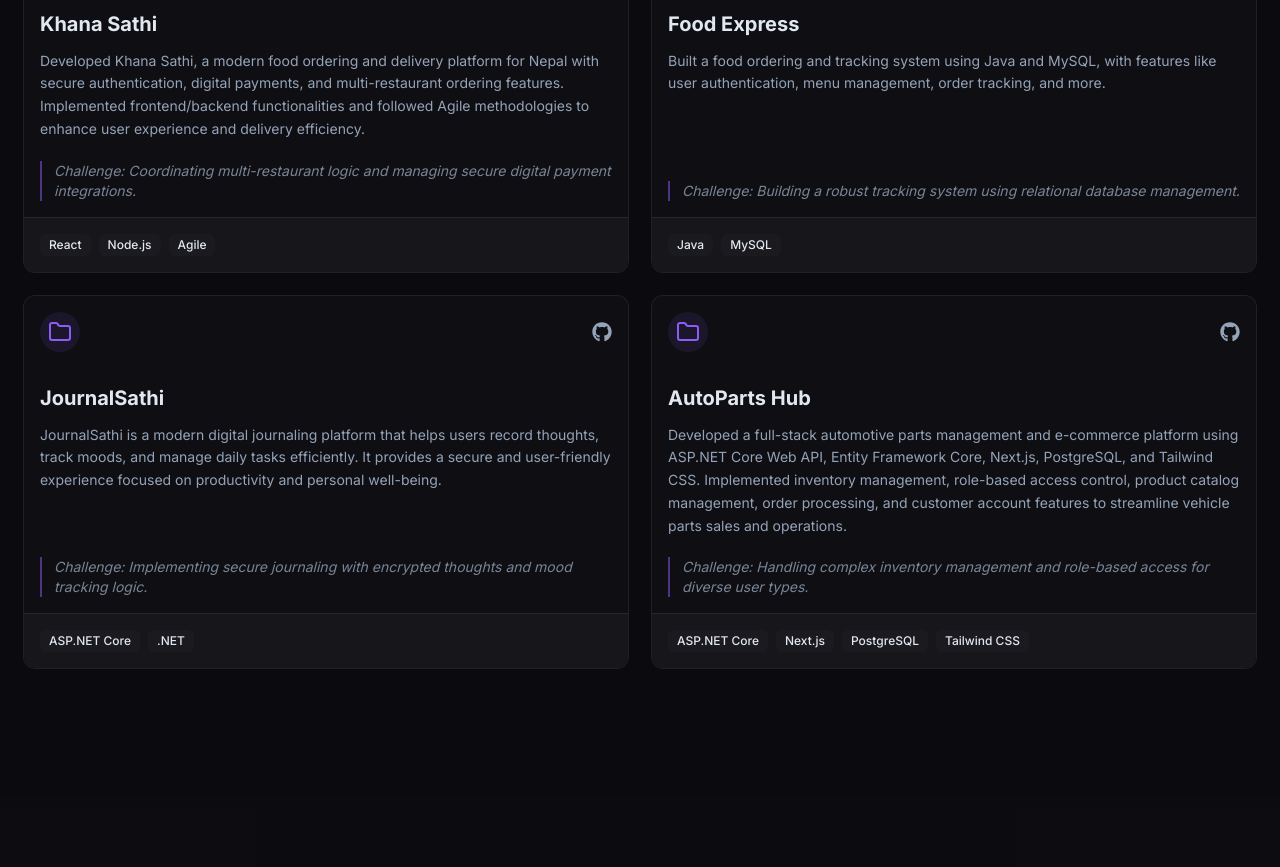
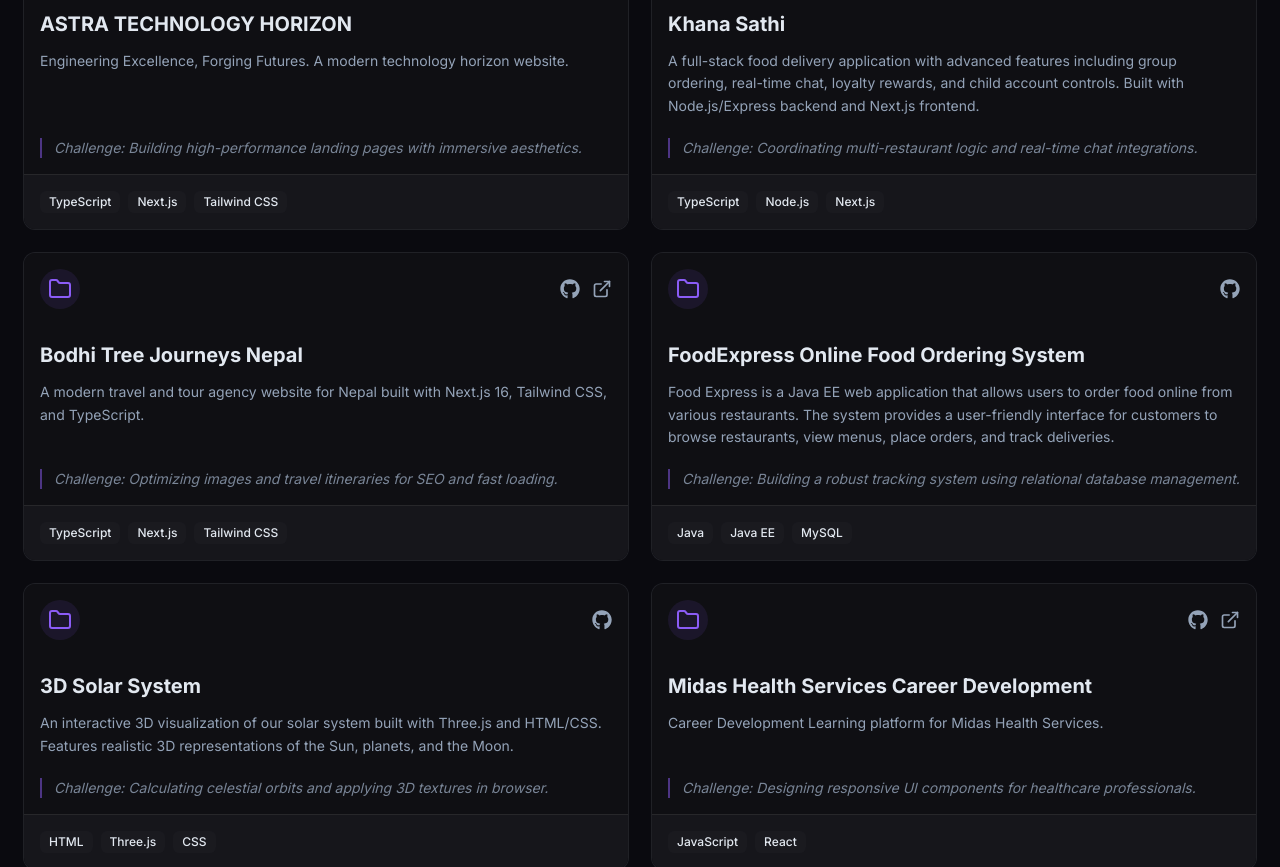
Before and after one commit to nispal155/Portfolio_Nispal, a Next.js app: page / in a window 1280 px wide. Shown: the part 1980-2847 px from the top of the page. Built offline with nearby package versions, Linux system fonts and the light colour scheme.

Commit message:
Update: Integrate GitHub projects, update contact email, and add Visme Form placeholder

```diff
--- /dev/null
+++ b/fetch_repos.js
@@ -0,0 +1,37 @@
+const fs = require('fs');
+
+async function fetchRepos() {
+  const res = await fetch('https://api.github.com/users/nispal155/repos?per_page=100&type=public');
+  const repos = await res.json();
+  const projects = [];
+
+  for (const repo of repos) {
+    if (repo.name === 'nispal155' || repo.name === 'Portfolio_Nispal') continue; // Skip profile readme and current portfolio
+
+    console.log("Fetching README for", repo.name);
+    let readme = "";
+    try {
+      const readmeRes = await fetch(`https://api.github.com/repos/nispal155/${repo.name}/readme`);
+      if (readmeRes.ok) {
+        const data = await readmeRes.json();
+        readme = Buffer.from(data.content, 'base64').toString('utf8');
+      }
+    } catch (e) {
+      console.error(e);
+    }
+
+    projects.push({
+      title: repo.name.replace(/-/g, ' '),
+      description: repo.description || "Project from GitHub",
+      readmeSnippet: readme.substring(0, 300).replace(/\n/g, ' '),
+      technologies: repo.language ? [repo.language] : [],
+      repoUrl: repo.html_url,
+      liveUrl: repo.homepage || ""
+    });
+  }
+
+  fs.writeFileSync('github_projects_dump.json', JSON.stringify(projects, null, 2));
+  console.log("Done. Saved to github_projects_dump.json");
+}
+
+fetchRepos();
--- /dev/null
+++ b/github_projects_dump.json
@@ -0,0 +1,100 @@
+[
+  {
+    "title": "3D Solar System",
+    "description": "Project from GitHub",
+    "readmeSnippet": "# 3D Solar System  An interactive 3D visualization of our solar system built with Three.js and HTML/CSS.  ## Features  - Realistic 3D representation of the Sun, planets, and the Moon - Interactive controls to toggle orbits, rotation, and planet labels - Click on celestial bodies to view detailed inf",
+    "technologies": [
+      "HTML"
+    ],
+    "repoUrl": "https://github.com/nispal155/3D-Solar-System",
+    "liveUrl": ""
+  },
+  {
+    "title": "Application Development",
+    "description": "This the repo for the Application Development Module",
+    "readmeSnippet": "# 🌟 Application Development – Module Tasks  Welcome to my **Application Development** module repository!   This repository contains all the C# programming tasks, assignments, and exercises completed as part of my coursework.   Each task focuses on mastering **core programming concepts**, **C# synta",
+    "technologies": [
+      "C#"
+    ],
+    "repoUrl": "https://github.com/nispal155/Application-Development",
+    "liveUrl": ""
+  },
+  {
+    "title": "ASTRA_TECHNOLOGY_HORIZON",
+    "description": "Project from GitHub",
+    "readmeSnippet": "<div align=\"center\">   <img src=\"https://capsule-render.vercel.app/api?type=waving&color=0:2563EB,100:F59E0B&height=200&section=header&text=Astra%20Technology%20Horizon&fontSize=50&fontAlignY=38&desc=Engineering%20Excellence,%20Forging%20Futures.&descAlignY=60&descAlign=50&fontColor=ffffff\" alt=\"Ast",
+    "technologies": [
+      "TypeScript"
+    ],
+    "repoUrl": "https://github.com/nispal155/ASTRA_TECHNOLOGY_HORIZON",
+    "liveUrl": "https://astra-technology-horizon.vercel.app"
+  },
+  {
+    "title": "Bodhi Tree Journeys Nepal",
+    "description": "Project from GitHub",
+    "readmeSnippet": "# 🏔️ Bodhi Tree Journeys Nepal  ![Next.js](https://img.shields.io/badge/Next.js-16.2.9-black?style=for-the-badge&logo=next.js) ![Tailwind CSS](https://img.shields.io/badge/Tailwind_CSS-3.4-38B2AC?style=for-the-badge&logo=tailwind-css) ![TypeScript](https://img.shields.io/badge/TypeScript-5.0-blue?s",
+    "technologies": [
+      "TypeScript"
+    ],
+    "repoUrl": "https://github.com/nispal155/Bodhi-Tree-Journeys-Nepal",
+    "liveUrl": "https://bodhi-tree-journeys-nepal.vercel.app"
+  },
+  {
+    "title": "E commerce Website",
+    "description": "This is the Coursework of Information System.",
+    "readmeSnippet": "",
+    "technologies": [
+      "HTML"
+    ],
+    "repoUrl": "https://github.com/nispal155/E-commerce-Website",
+    "liveUrl": ""
+  },
+  {
+    "title": "FoodExpress   Online Food Ordering System",
+    "description": "This is the Coursework of Advanced Programming ",
+    "readmeSnippet": "# Food Express - Online Food Ordering System  ## Project Overview Food Express is a Java EE web application that allows users to order food online from various restaurants. The system provides a user-friendly interface for customers to browse restaurants, view menus, place orders, and track deliveri",
+    "technologies": [
+      "Java"
+    ],
+    "repoUrl": "https://github.com/nispal155/FoodExpress---Online-Food-Ordering-System",
+    "liveUrl": ""
+  },
+  {
+    "title": "Midas Health Services Career Development Learning",
+    "description": "Project from GitHub",
+    "readmeSnippet": "",
+    "technologies": [
+      "JavaScript"
+    ],
+    "repoUrl": "https://github.com/nispal155/Midas-Health-Services-Career-Development-Learning",
+    "liveUrl": "https://midas-health-services-career-develo.vercel.app"
+  },
+  {
+    "title": "Nispal Bhattarai KhanaSathi",
+    "description": "Project from GitHub",
+    "readmeSnippet": "# Khana Sathi - Food Delivery Platform  A full-stack food delivery application with advanced features including group ordering, real-time chat, loyalty rewards, and child account controls. Built with Node.js/Express backend and Next.js frontend.  ## Table of Contents  - [Project Overview](#project-o",
+    "technologies": [
+      "TypeScript"
+    ],
+    "repoUrl": "https://github.com/nispal155/Nispal-Bhattarai-KhanaSathi",
+    "liveUrl": "https://nispal-bhattarai-khana-sathi.vercel.app"
+  },
+  {
+    "title": "Port",
+    "description": "Project from GitHub",
+    "readmeSnippet": "",
+    "technologies": [],
+    "repoUrl": "https://github.com/nispal155/Port",
+    "liveUrl": ""
+  },
+  {
+    "title": "Second Year Project",
+    "description": "This is the Second Year Project of Mine.",
+    "readmeSnippet": "",
+    "technologies": [
+      "JavaScript"
+    ],
+    "repoUrl": "https://github.com/nispal155/Second-Year-Project",
+    "liveUrl": ""
+  }
+]
--- a/src/components/layout/Footer.tsx
+++ b/src/components/layout/Footer.tsx
@@ -24,7 +24,7 @@ export function Footer() {
             <h4 className="font-semibold">Contact</h4>
             <div className="flex items-center gap-2 text-sm text-muted-foreground hover:text-foreground transition-colors">
               <Mail className="h-4 w-4" />
-              <a href="mailto:nispalbhattarai28@gmail.com">nispalbhattarai28@gmail.com</a>
+              <a href="mailto:contact@nispalbhattarai.com.np">contact@nispalbhattarai.com.np</a>
             </div>
             <div className="flex items-center gap-2 text-sm text-muted-foreground hover:text-foreground transition-colors">
               <Phone className="h-4 w-4" />
--- a/src/components/sections/ContactSection.tsx
+++ b/src/components/sections/ContactSection.tsx
@@ -110,60 +110,23 @@ export function ContactSection() {
             </Card>
           </motion.div>
 
-          {/* Contact Form */}
+          {/* Contact Form - Visme Embed Placeholder */}
           <motion.div variants={itemVariants}>
-            <Card className="border-border bg-card/50 backdrop-blur-sm">
-              <CardContent className="p-6 sm:p-8">
-                <form onSubmit={handleSubmit} className="flex flex-col gap-6">
-                  <div className="grid grid-cols-1 sm:grid-cols-2 gap-4">
-                    <div className="flex flex-col gap-2">
-                      <label htmlFor="name" className="text-sm font-medium">Name</label>
-                      <Input id="name" placeholder="John Doe" required className="bg-background/50" />
-                    </div>
-                    <div className="flex flex-col gap-2">
-                      <label htmlFor="email" className="text-sm font-medium">Email</label>
-                      <Input id="email" type="email" placeholder="john@example.com" required className="bg-background/50" />
-                    </div>
-                  </div>
-
-                  <div className="flex flex-col gap-2">
-                    <label htmlFor="subject" className="text-sm font-medium">Subject</label>
-                    <Input id="subject" placeholder="Project Inquiry" required className="bg-background/50" />
-                  </div>
-
-                  <div className="flex flex-col gap-2">
-                    <label htmlFor="message" className="text-sm font-medium">Message</label>
-                    <Textarea
-                      id="message"
-                      placeholder="Tell me about your project..."
-                      rows={5}
-                      required
-                      className="bg-background/50 resize-none"
-                    />
-                  </div>
-
-                  <Button
-                    type="submit"
-                    size="lg"
-                    className="w-full sm:w-auto self-start mt-2"
-                    disabled={isSubmitting || isSubmitted}
-                  >
-                    {isSubmitting ? (
-                      <span className="flex items-center gap-2">
-                        <div className="h-4 w-4 rounded-full border-2 border-background border-r-transparent animate-spin" />
-                        Sending...
-                      </span>
-                    ) : isSubmitted ? (
-                      <span className="flex items-center gap-2">
-                        <CheckCircle2 className="h-4 w-4" /> Message Sent
-                      </span>
-                    ) : (
-                      <span className="flex items-center gap-2">
-                        <Send className="h-4 w-4" /> Send Message
-                      </span>
-                    )}
-                  </Button>
-                </form>
+            <Card className="border-border bg-card/50 backdrop-blur-sm min-h-[400px] flex items-center justify-center">
+              <CardContent className="p-6 sm:p-8 flex flex-col items-center text-center gap-4 w-full">
+                <div className="w-16 h-16 bg-primary/20 rounded-full flex items-center justify-center animate-pulse">
+                  <Send className="w-8 h-8 text-primary" />
+                </div>
+                <h3 className="text-xl font-bold">Visme Animated Form</h3>
+                <p className="text-muted-foreground text-sm max-w-sm">
+                  Placeholder for your interactive Visme Form. Please provide your Visme embed snippet to integrate the live form here!
+                </p>
+                {/*
+                  TODO: Replace this entire CardContent block with your Visme Form Embed Code.
+                  Example:
+                  <div className="visme_d" data-title="Contact" data-url="YOUR_VISME_URL" data-domain="forms" data-full-page="false" data-min-height="500px" data-form-id="12345"></div>
+                  <script src="https://static-bundles.visme.co/forms/vismeforms-embed.js"></script>
+                */}
               </CardContent>
             </Card>
           </motion.div>
--- a/src/lib/data.ts
+++ b/src/lib/data.ts
@@ -3,7 +3,7 @@ export const PORTFOLIO_DATA = {
     name: "Nispal Bhattarai",
     title: "Full-Stack Web Developer",
     location: "Itahari-04, Sunsari, Nepal",
-    email: "nispalbhattarai28@gmail.com",
+    email: "contact@nispalbhattarai.com.np",
     phone: "+977 9852048719",
     summary: "To pursue a challenging and growth-oriented career in full-stack web development, where I can leverage my technical skills to build scalable, user-centric digital solutions. I aim to continuously evolve with emerging technologies and contribute meaningfully to innovative projects, while establishing myself as a reliable and impactful professional in the software development industry.",
     socials: {
@@ -38,36 +38,60 @@ export const PORTFOLIO_DATA = {
   },
   projects: [
     {
-      title: "Khana Sathi",
-      description: "Developed Khana Sathi, a modern food ordering and delivery platform for Nepal with secure authentication, digital payments, and multi-restaurant ordering features. Implemented frontend/backend functionalities and followed Agile methodologies to enhance user experience and delivery efficiency.",
-      techStack: ["React", "Node.js", "Agile"],
-      challenge: "Coordinating multi-restaurant logic and managing secure digital payment integrations.",
-      demoUrl: "#",
-      repoUrl: "https://github.com/nispal155"
+      title: "ASTRA TECHNOLOGY HORIZON",
+      description: "Engineering Excellence, Forging Futures. A modern technology horizon website.",
+      techStack: ["TypeScript", "Next.js", "Tailwind CSS"],
+      challenge: "Building high-performance landing pages with immersive aesthetics.",
+      demoUrl: "https://astra-technology-horizon.vercel.app",
+      repoUrl: "https://github.com/nispal155/ASTRA_TECHNOLOGY_HORIZON"
     },
     {
-      title: "Food Express",
-      description: "Built a food ordering and tracking system using Java and MySQL, with features like user authentication, menu management, order tracking, and more.",
-      techStack: ["Java", "MySQL"],
+      title: "Khana Sathi",
+      description: "A full-stack food delivery application with advanced features including group ordering, real-time chat, loyalty rewards, and child account controls. Built with Node.js/Express backend and Next.js frontend.",
+      techStack: ["TypeScript", "Node.js", "Next.js"],
+      challenge: "Coordinating multi-restaurant logic and real-time chat integrations.",
+      demoUrl: "https://nispal-bhattarai-khana-sathi.vercel.app",
+      repoUrl: "https://github.com/nispal155/Nispal-Bhattarai-KhanaSathi"
+    },
+    {
+      title: "Bodhi Tree Journeys Nepal",
+      description: "A modern travel and tour agency website for Nepal built with Next.js 16, Tailwind CSS, and TypeScript.",
+      techStack: ["TypeScript", "Next.js", "Tailwind CSS"],
+      challenge: "Optimizing images and travel itineraries for SEO and fast loading.",
+      demoUrl: "https://bodhi-tree-journeys-nepal.vercel.app",
+      repoUrl: "https://github.com/nispal155/Bodhi-Tree-Journeys-Nepal"
+    },
+    {
+      title: "FoodExpress Online Food Ordering System",
+      description: "Food Express is a Java EE web application that allows users to order food online from various restaurants. The system provides a user-friendly interface for customers to browse restaurants, view menus, place orders, and track deliveries.",
+      techStack: ["Java", "Java EE", "MySQL"],
       challenge: "Building a robust tracking system using relational database management.",
       demoUrl: "#",
-      repoUrl: "https://github.com/nispal155"
+      repoUrl: "https://github.com/nispal155/FoodExpress---Online-Food-Ordering-System"
     },
     {
-      title: "JournalSathi",
-      description: "JournalSathi is a modern digital journaling platform that helps users record thoughts, track moods, and manage daily tasks efficiently. It provides a secure and user-friendly experience focused on productivity and personal well-being.",
-      techStack: ["ASP.NET Core", ".NET"],
-      challenge: "Implementing secure journaling with encrypted thoughts and mood tracking logic.",
+      title: "3D Solar System",
+      description: "An interactive 3D visualization of our solar system built with Three.js and HTML/CSS. Features realistic 3D representations of the Sun, planets, and the Moon.",
+      techStack: ["HTML", "Three.js", "CSS"],
+      challenge: "Calculating celestial orbits and applying 3D textures in browser.",
       demoUrl: "#",
-      repoUrl: "https://github.com/nispal155"
+      repoUrl: "https://github.com/nispal155/3D-Solar-System"
     },
     {
-      title: "AutoParts Hub",
-      description: "Developed a full-stack automotive parts management and e-commerce platform using ASP.NET Core Web API, Entity Framework Core, Next.js, PostgreSQL, and Tailwind CSS. Implemented inventory management, role-based access control, product catalog management, order processing, and customer account features to streamline vehicle parts sales and operations.",
-      techStack: ["ASP.NET Core", "Next.js", "PostgreSQL", "Tailwind CSS"],
-      challenge: "Handling complex inventory management and role-based access for diverse user types.",
+      title: "Midas Health Services Career Development",
+      description: "Career Development Learning platform for Midas Health Services.",
+      techStack: ["JavaScript", "React"],
+      challenge: "Designing responsive UI components for healthcare professionals.",
+      demoUrl: "https://midas-health-services-career-develo.vercel.app",
+      repoUrl: "https://github.com/nispal155/Midas-Health-Services-Career-Development-Learning"
+    },
+    {
+      title: "Application Development C#",
+      description: "A collection of C# programming tasks, assignments, and exercises focusing on core programming concepts and C# syntax.",
+      techStack: ["C#", ".NET"],
+      challenge: "Mastering object-oriented principles in C#.",
       demoUrl: "#",
-      repoUrl: "https://github.com/nispal155"
+      repoUrl: "https://github.com/nispal155/Application-Development"
     }
   ],
   experience: [
```
